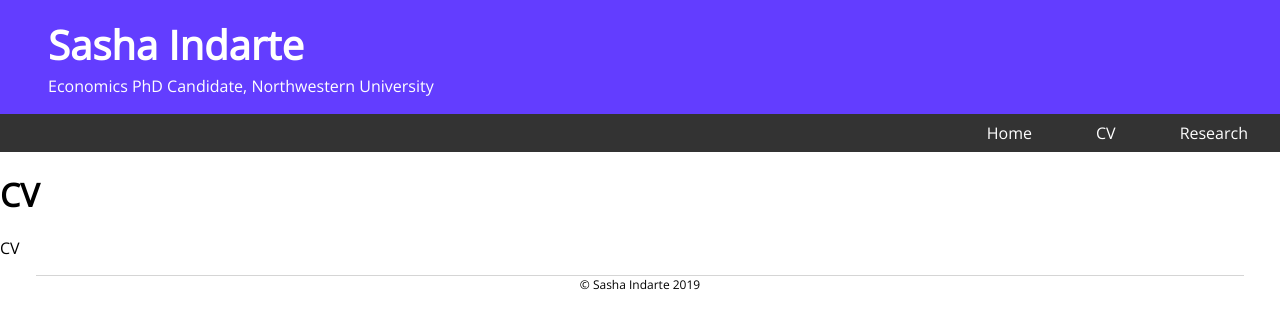
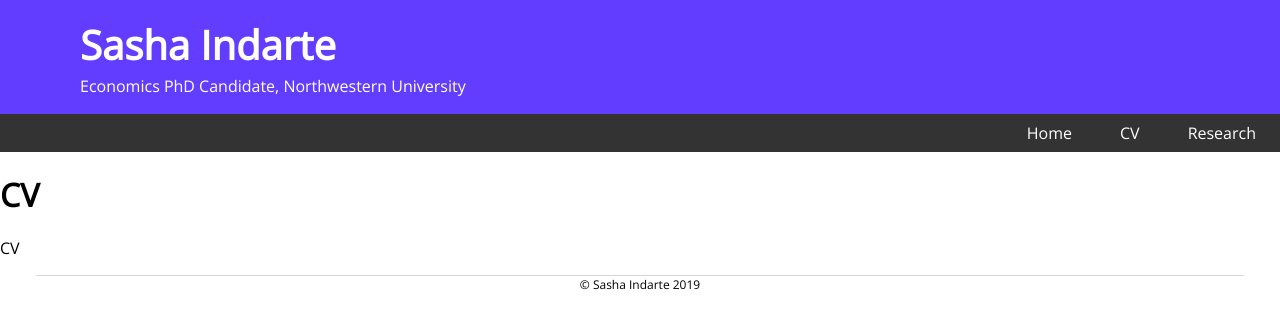
Before and after one commit to sashaindarte/sashaindarte.github.io, a Jekyll site: the page built from cv/index.html, in a window 1280 px wide. Shown: the top 329 px of the page. Built offline with Jekyll 4.4.1, drawn with Linux system fonts in a browser that asks for light colours.

Commit message:
Update main.css

```diff
--- a/css/main.css
+++ b/css/main.css
@@ -10,7 +10,7 @@
 
 /* Header/logo Title */
 .header {
-  padding: .5em 3em;
+  padding: .5em 5em;
   text-align: left;
   background: #633dff;
   color: white;
@@ -37,7 +37,7 @@
 }
 
 .row .side p {
-    line-height: 5px;
+    line-height: .5em;
 }
 
 /* Sticky navbar - toggles between relative and fixed, depending on the scroll position. It is positioned relative until a given offset position is met in the viewport - then it "sticks" in place (like position:fixed). The sticky value is not supported in IE or Edge 15 and earlier versions. However, for these versions the navbar will inherit default position */
@@ -55,7 +55,7 @@
   display: block;
   color: white;
   text-align: center;
-  padding: .5em 2em;
+  padding: .5em 1.5em;
   text-decoration: none;
 }
 
@@ -93,7 +93,7 @@
   -ms-flex: 30%; /* IE10 */
   flex: 30%;
   background-color: white;
-  padding: 100px;
+  padding: 2em 0em 0em 5em;
 }
 
 /* Main column */
@@ -101,7 +101,7 @@
   -ms-flex: 70%; /* IE10 */
   flex: 70%;
   background-color: white;
-  padding: 2em 0em 0em 3em;
+  padding: 2em 5em 0em 0em;
 }
 
 /* Fake image, just for this example */
```
